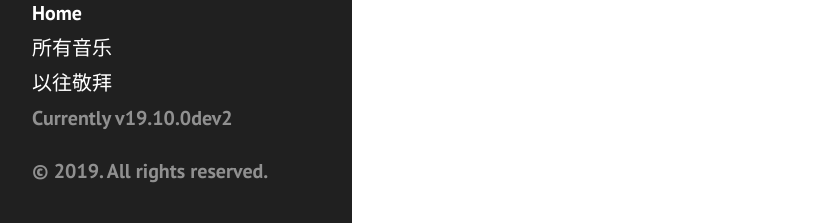
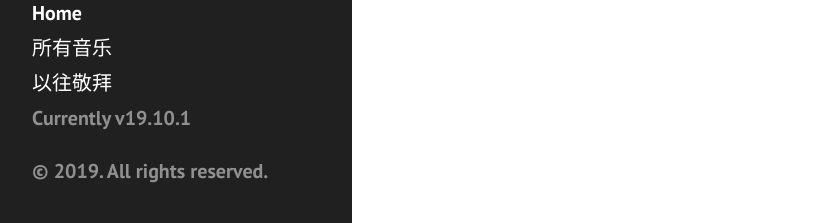
Before and after one commit to Lego-Songbook/lego-songbook-archived, a Jekyll site: the page built from docs/index.md, in a window 1280 px wide. Shown: the part 674-897 px from the top of the page, without its empty margins (8-836 px from the left). Built offline with Jekyll 4.4.1, drawn with Linux system fonts in a browser that asks for light colours.

Commit message:
Bump version

```diff
--- a/docs/_config.yml
+++ b/docs/_config.yml
@@ -22,7 +22,7 @@ url: https://kipyin.github.io/ # the base hostname & protocol for your site, e.g
 plugins:
   - jekyll-feed
 
-version: 19.10.0dev2
+version: 19.10.1
 
 # Exclude from processing.
 # The following items will not be processed, by default.
--- a/pyproject.toml
+++ b/pyproject.toml
@@ -1,6 +1,6 @@
 [tool.poetry]
 name = "lego-songbook"
-version = "19.10.0dev2"
+version = "19.10.1"
 description = "The Songbook for our beloved Lego small group."
 authors = ["Kip Yin <28321392+kipyin@users.noreply.github.com>"]
 license = "MIT"
```
